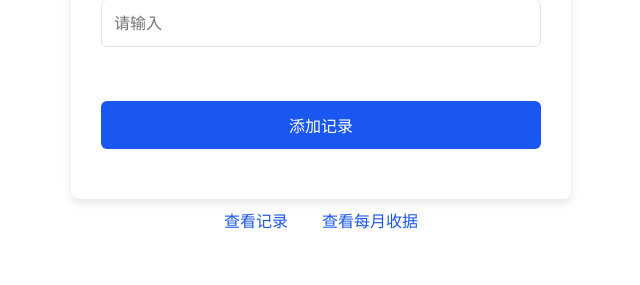
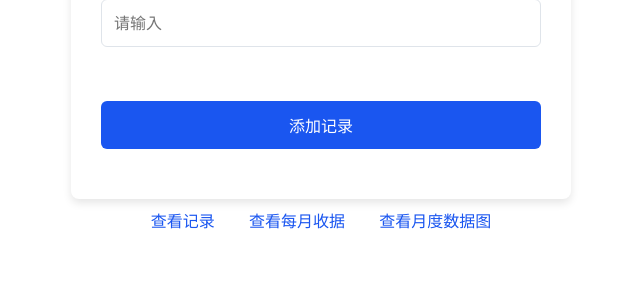
Before and after one commit to zqh666nb/Personal-Editor, a Flask app: page / in a window 1280 px wide. Shown: the part 713-998 px from the top of the page, without its empty margins (319-959 px from the left). Run offline with Flask 3, Linux system fonts and the light colour scheme; some web fonts are replaced.

Commit message:
Update index.html

```diff
--- a/templates/index.html
+++ b/templates/index.html
@@ -22,5 +22,6 @@
     </form>
     <a href="/view_records">查看记录</a>
     <a href="/monthly_statistics">查看每月收据</a>
+    <a href="/line_chart">查看月度数据图</a>
 </body>
 </html>
```
